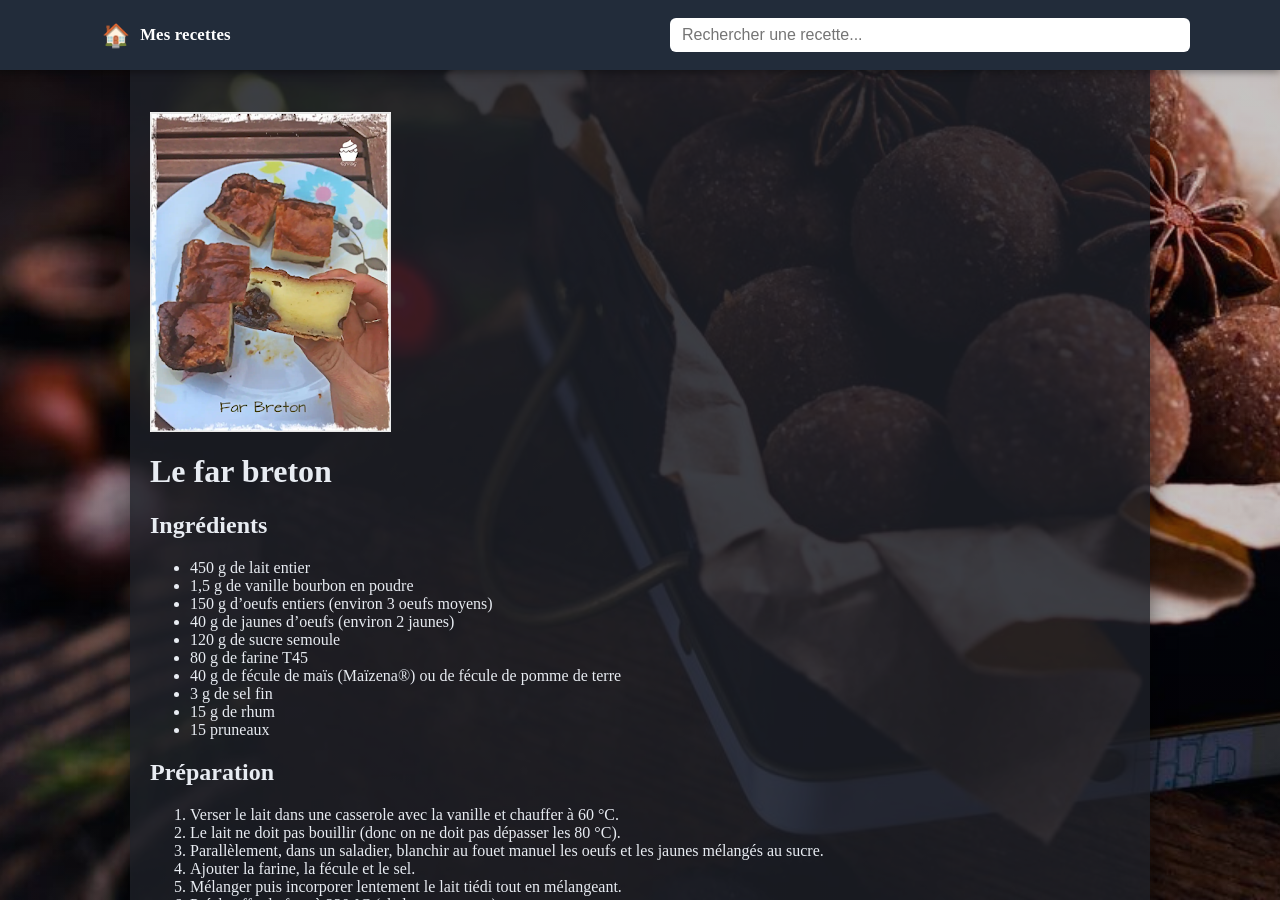
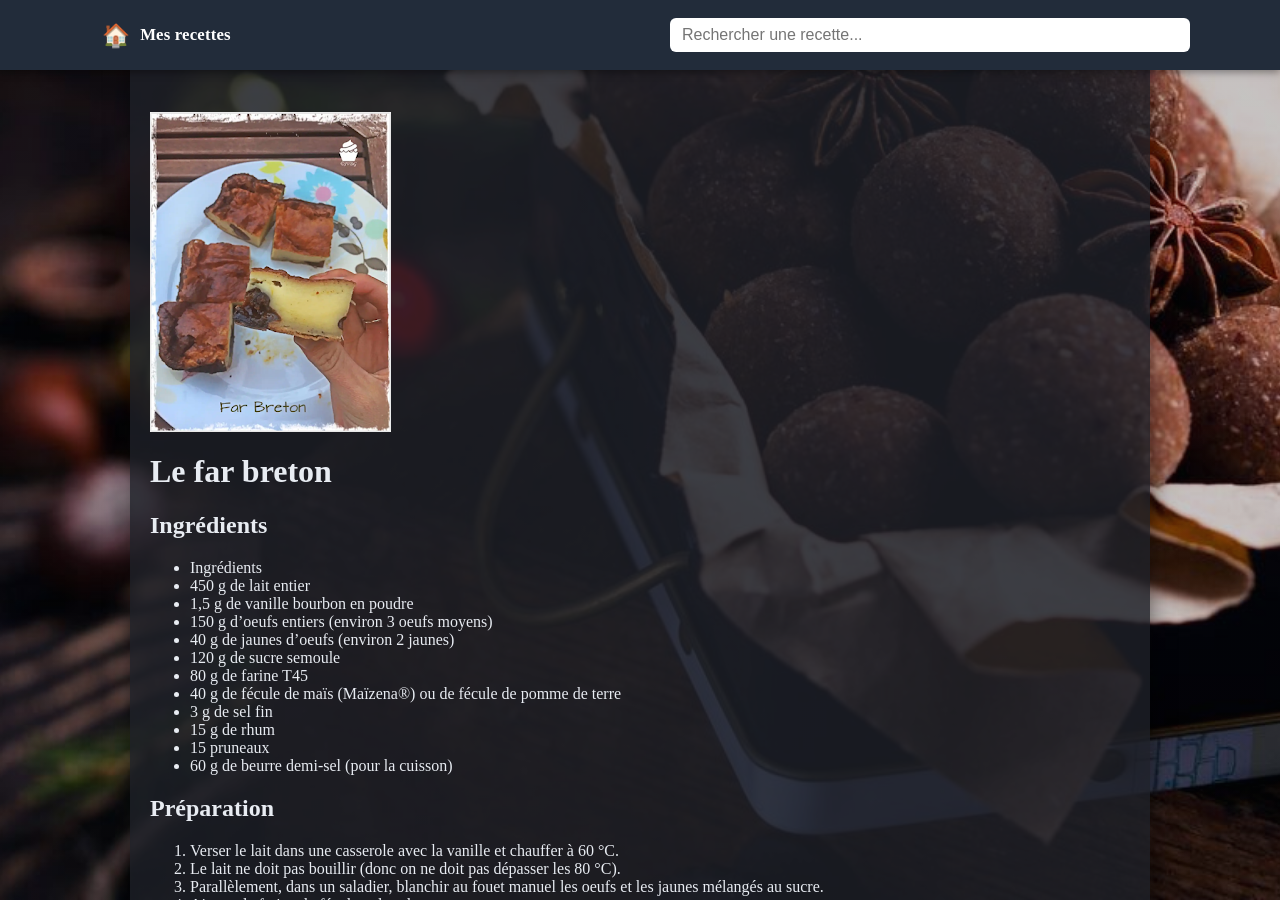
Before and after one commit to phlered/recettes, a Jekyll site: the page built from _recettes/le_far_breton.md, in a window 1280 px wide and 900 px high. Built offline with Jekyll 4.4.1, drawn with Linux system fonts in a browser that asks for light colours.

```diff
--- a/_recettes/le_far_breton.md
+++ b/_recettes/le_far_breton.md
@@ -5,6 +5,7 @@
 date: "2025-12-23"
 image: "{{ site.baseurl }}/images/le_far_breton.png"
 ingredients:
+  - "Ingrédients"
   - "450 g de lait entier"
   - "1,5 g de vanille bourbon en poudre"
   - "150 g d’oeufs entiers (environ 3 oeufs moyens)"
@@ -15,6 +16,7 @@
   - "3 g de sel fin"
   - "15 g de rhum"
   - "15 pruneaux"
+  - "60 g de beurre demi-sel (pour la cuisson)"
 ---
 ![illustration de la recette]({{ site.baseurl }}/images/le_far_breton.png)
 
@@ -22,6 +24,7 @@
 
 ## Ingrédients
 
+- Ingrédients
 - 450 g de lait entier
 - 1,5 g de vanille bourbon en poudre
 - 150 g d’oeufs entiers (environ 3 oeufs moyens)
@@ -32,6 +35,7 @@
 - 3 g de sel fin
 - 15 g de rhum
 - 15 pruneaux
+- 60 g de beurre demi-sel (pour la cuisson)
 
 ## Préparation
 
```
